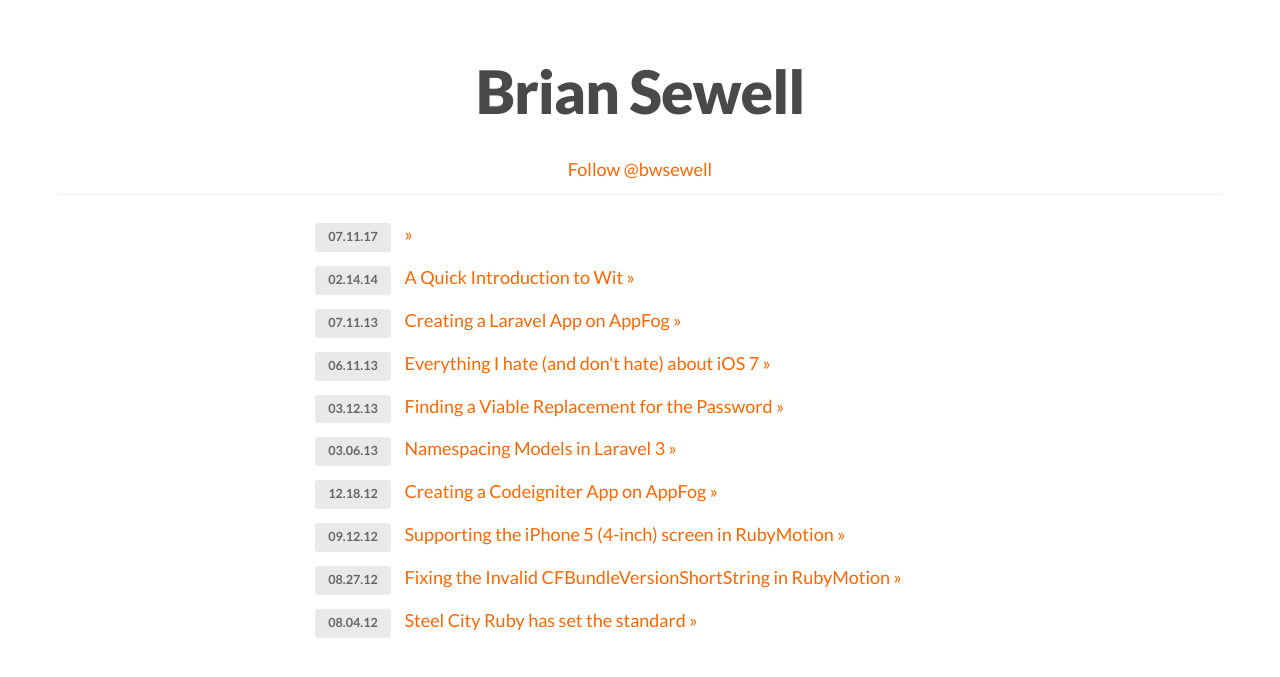
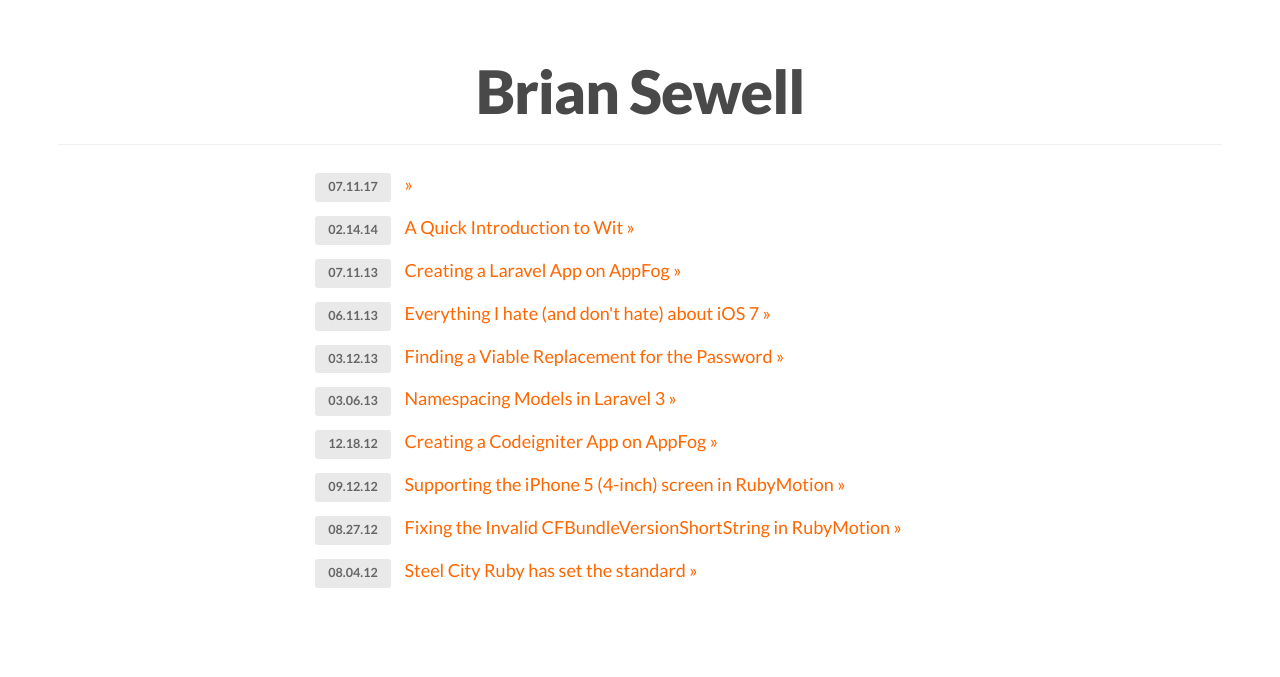
Before and after one commit to bwsewell/bwsewell.github.com, a Jekyll site: the page built from index.html, in a window 1280 px wide. Shown: the top 677 px of the page. Built offline with Jekyll 4.4.1, drawn with Linux system fonts in a browser that asks for light colours; Markdown is read by kramdown in place of the engine named in the settings; comment, search, counter and statistics services are not loaded.

Commit message:
Update default.html

```diff
--- a/_layouts/default.html
+++ b/_layouts/default.html
@@ -17,8 +17,6 @@
     <header>
       <div class="wrapper">
         <a href="/"><h1 id="logo">Brian Sewell</h1></a>
-        <a href="https://twitter.com/bwsewell" class="twitter-follow-button" data-show-count="false" data-size="large" data-show-screen-name="false">Follow @bwsewell</a>
-<script>!function(d,s,id){var js,fjs=d.getElementsByTagName(s)[0];if(!d.getElementById(id)){js=d.createElement(s);js.id=id;js.src="//platform.twitter.com/widgets.js";fjs.parentNode.insertBefore(js,fjs);}}(document,"script","twitter-wjs");</script>
       </div>
     </header>
 
```
